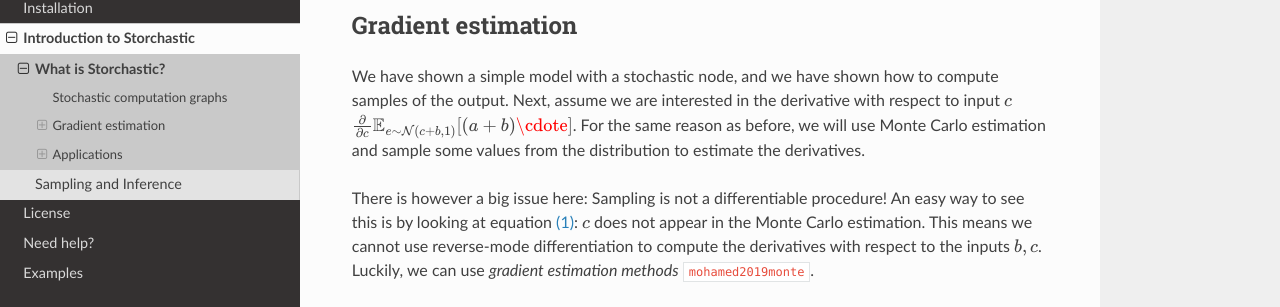
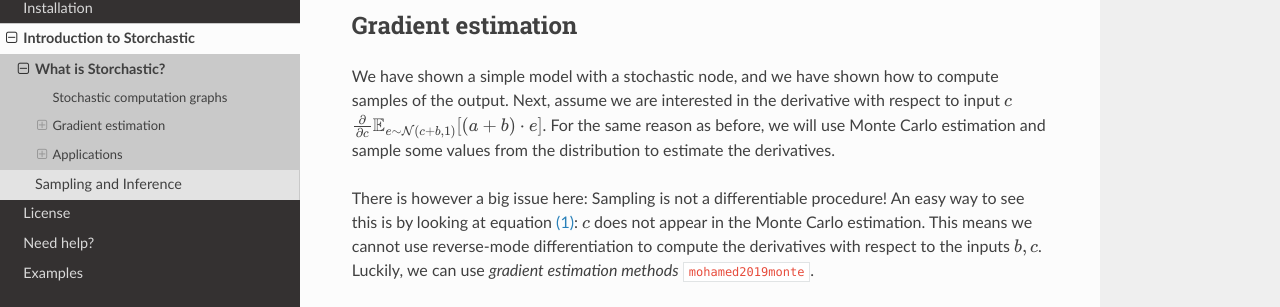
Before and after one commit to HEmile/storchastic, a Sphinx documentation site: the page built from docs/source/intro.informal.rst, in a window 1280 px wide and 900 px high, scrolled down 1695 px. Shown: the part 144-451 px from the top of the window. Built offline with Sphinx 7.4.7 and the Read the Docs theme 2.0.0, drawn with Linux system fonts in a browser that asks for light colours; cross-references to code outside the pages are shown as plain code.

Commit message:
Dependencies for RTD

```diff
--- a/docs/requirements.txt
+++ b/docs/requirements.txt
@@ -1 +1,4 @@
 sphinxcontrib.bibtex
+pytorch
+torchvision
+pyro-ppl
--- a/docs/source/intro.informal.rst
+++ b/docs/source/intro.informal.rst
@@ -61,7 +61,7 @@
 Gradient estimation
 ^^^^^^^^^^^^^^^^^^^
 We have shown a simple model with a stochastic node, and we have shown how to compute samples of the output. Next, assume
-we are interested in the derivative with respect to input :math:`c` :math:`\frac{\partial}{\partial c}\mathbb{E}_{e\sim \mathcal{N}(c+b, 1)}[(a+b)\cdote]`. For the same reason as before, we will use Monte Carlo estimation and sample some values
+we are interested in the derivative with respect to input :math:`c` :math:`\frac{\partial}{\partial c}\mathbb{E}_{e\sim \mathcal{N}(c+b, 1)}[(a+b)\cdot e]`. For the same reason as before, we will use Monte Carlo estimation and sample some values
 from the distribution to estimate the derivatives.
 
 There is however a big issue here: Sampling is not a differentiable procedure! An easy way to see this is by looking at
```
